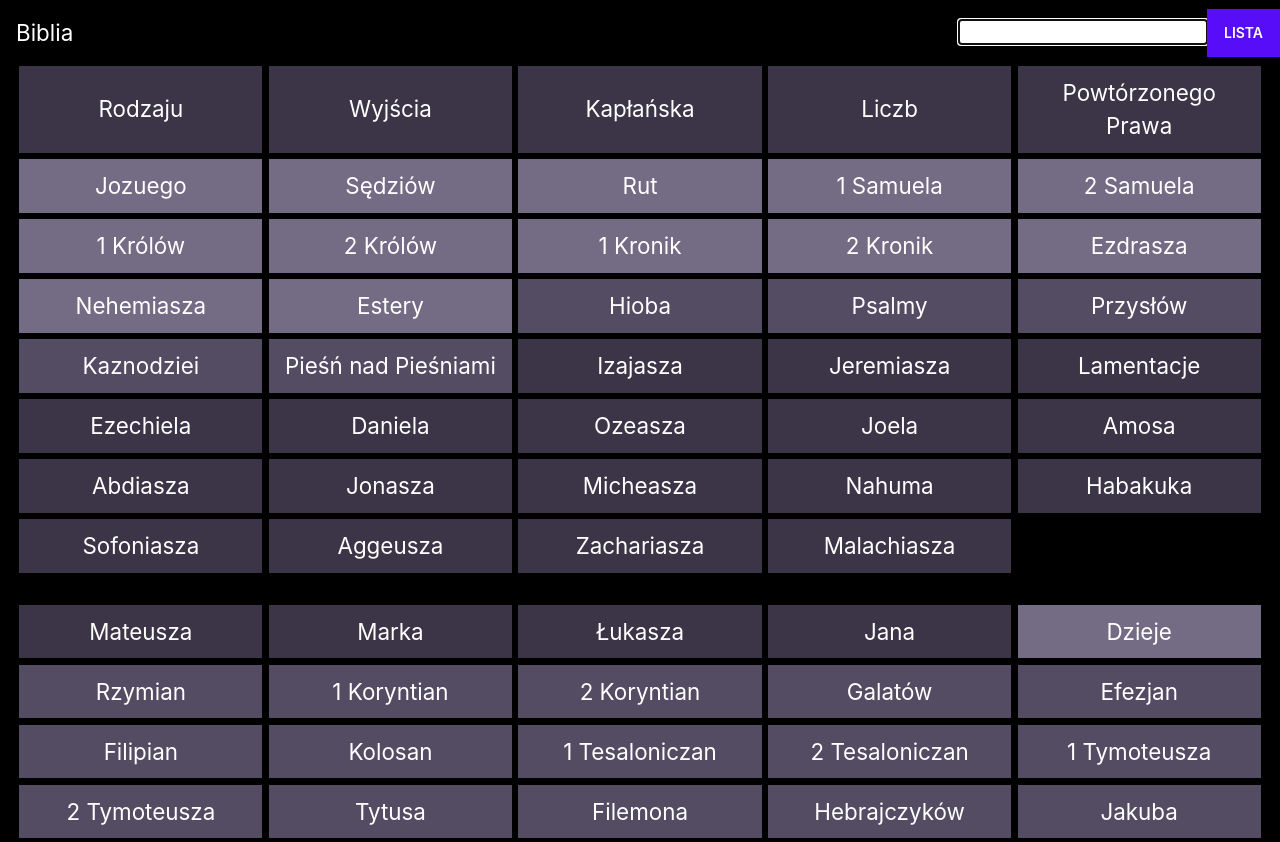
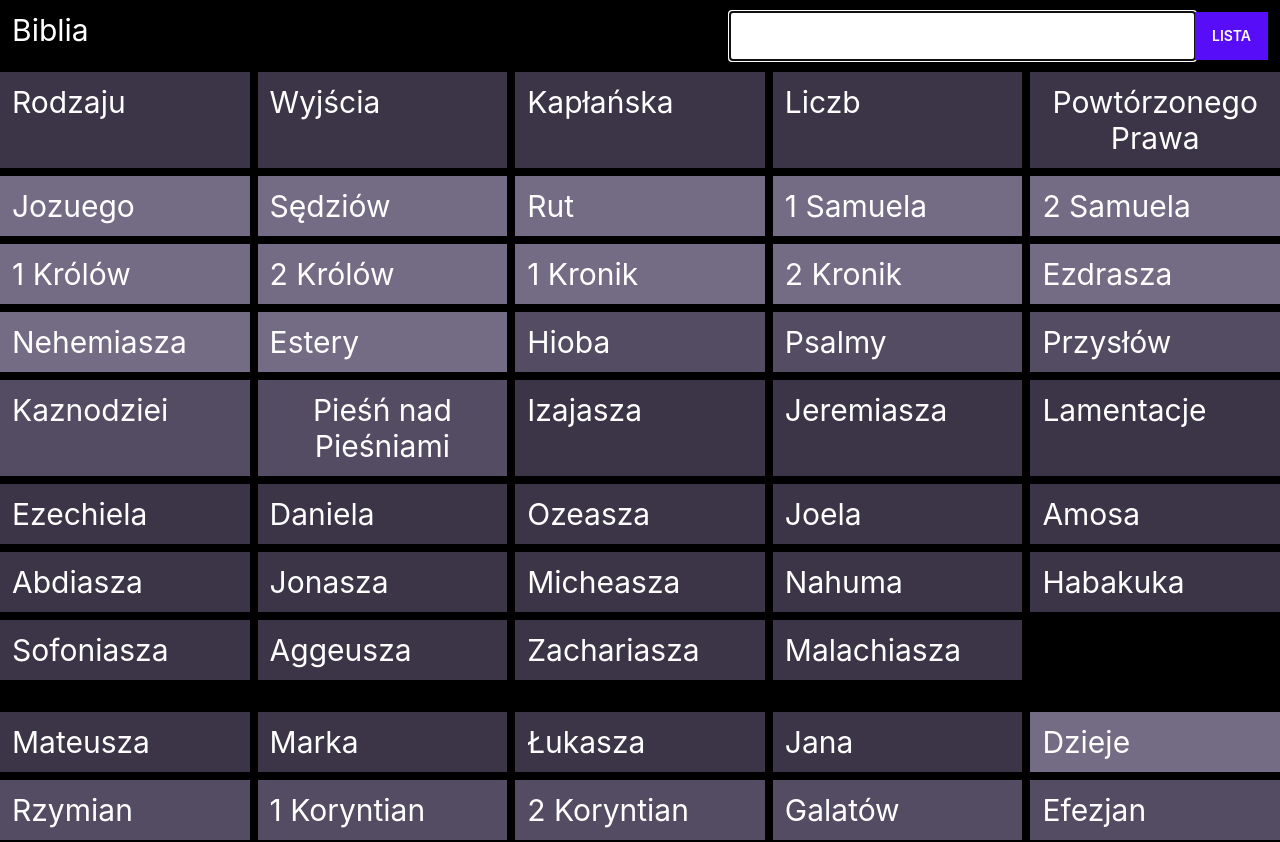
Before and after one commit to Dzban-Diego/bible-linker, a React (Create React App) app: page / in a window 1280 px wide. Shown: the top 842 px of the page. Built offline with nearby package versions, Linux system fonts and the light colour scheme.

Commit message:
css to tailwind

```diff
--- a/src/App.css
+++ b/src/App.css
@@ -10,55 +10,3 @@
     margin: 0;
     padding: 0;
 }
-
-button {
-    color: black
-}
-
-header {
-    color: white;
-    display: flex;
-    justify-content: space-between;
-    align-items: center;
-}
-
-.book {
-    padding: 1rem;
-    font-size: 1.4rem;
-    color: white;
-}
-
-.config {
-    color: white
-}
-
-.grid {
-    width: 100vw;
-    display: grid;
-    grid-template-columns: 19% 19% 19% 19% 19%;
-    justify-content: center;
-    gap: .5vw;
-    margin-bottom: 2rem;
-}
-
-.cell {
-    background-color: #746a84;
-    color: white;
-    border: none;
-    font-size: 1.4rem;
-    padding: 10px;
-}
-
-.verses {
-    background-color: #757575;
-}
-
-.back {
-    margin: 0 1rem;
-}
-
-@media screen and (max-width: 600px) {
-    .cell {
-        font-size: 1rem;
-    }
-}
--- a/src/App.tsx
+++ b/src/App.tsx
@@ -107,7 +107,9 @@ export const App = () => {
     for (let i = 1; i <= count; i++) {
       arr.push(
         <button
-          className={`cell ${type}`}
+          className={`text-white border-0 p-3 ${
+            type === 'verses' ? 'bg-[#757575]' : 'bg-[#746a84]'
+          }`}
           key={`${type}-${i}`}
           onClick={() => callback(i)}>
           {i}
@@ -119,12 +121,12 @@ export const App = () => {
   };
 
   return (
-    <div className="App">
-      <header>
-        <span className={'book'}>
+    <div className="text-center bg-black text-3xl">
+      <header className={'flex justify-between w-full p-3'}>
+        <span className={'text-white'}>
           {book ? `${book.book_name} ${chapter_index ?? ''}` : 'Biblia'}
         </span>
-        <div>
+        <div className={'flex justify-center'}>
           <input
             autoFocus
             type="text"
@@ -143,7 +145,7 @@ export const App = () => {
           </button>
         </div>
       </header>
-      <div className={'grid'}>
+      <div className={'w-screen grid grid-cols-5 content-center gap-2 mb-8'}>
         {/* Lista ksiąg */}
         {!book && (
           <>
@@ -154,7 +156,9 @@ export const App = () => {
               .map((book, index) => {
                 return (
                   <button
-                    className={'cell'}
+                    className={
+                      'text-white flex content-between align-middle p-3'
+                    }
                     key={book.book_id}
                     onClick={(_) => handleBookPress(book)}
                     style={{backgroundColor: `${book.color}`}}>
@@ -173,7 +177,7 @@ export const App = () => {
           <>{renderList(chapter.length, 'verses', handleVersePress)}</>
         )}
       </div>
-      <div className={'grid'}>
+      <div className={'w-screen grid grid-cols-5 content-center gap-2 mb-8'}>
         {/* Nowy testament */}
         {!book && (
           <>
@@ -184,7 +188,9 @@ export const App = () => {
               .map((book, index) => {
                 return (
                   <button
-                    className={'cell'}
+                    className={
+                      'text-white flex content-between align-middle p-3'
+                    }
                     key={book.book_id}
                     onClick={(_) => handleBookPress(book)}
                     style={{backgroundColor: `${book.color}`}}>
--- a/tailwind.config.js
+++ b/tailwind.config.js
@@ -1,4 +1,7 @@
 module.exports = {
-    content: ['./src/**/*.{js,ts,jsx,tsx}'],
-    plugins: [require("daisyui")],
-}
+  content: ['./src/**/*.{js,ts,jsx,tsx}'],
+  plugins: [require('daisyui')],
+  colors: {
+    test: '#746a84',
+  },
+};
```
